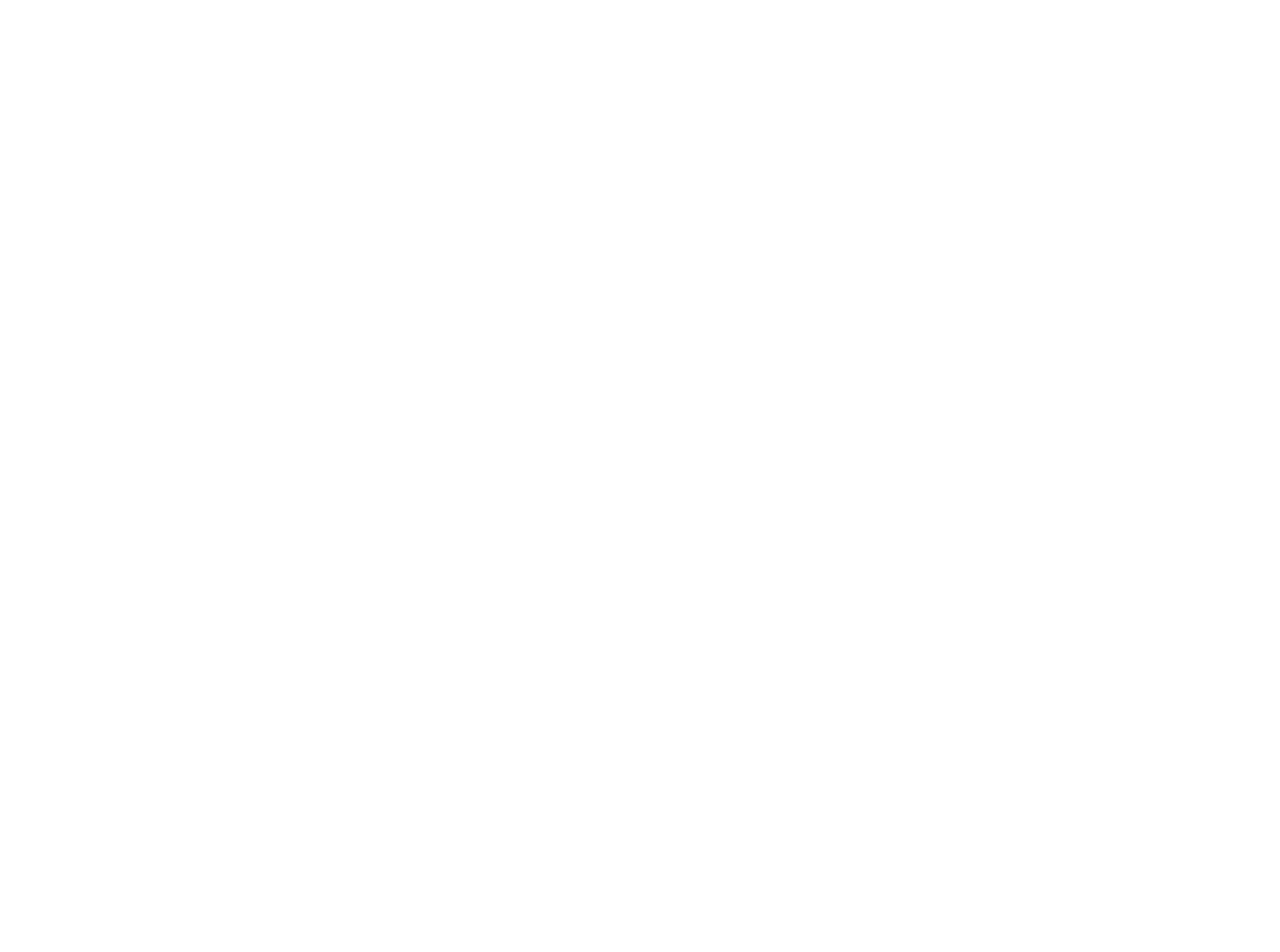
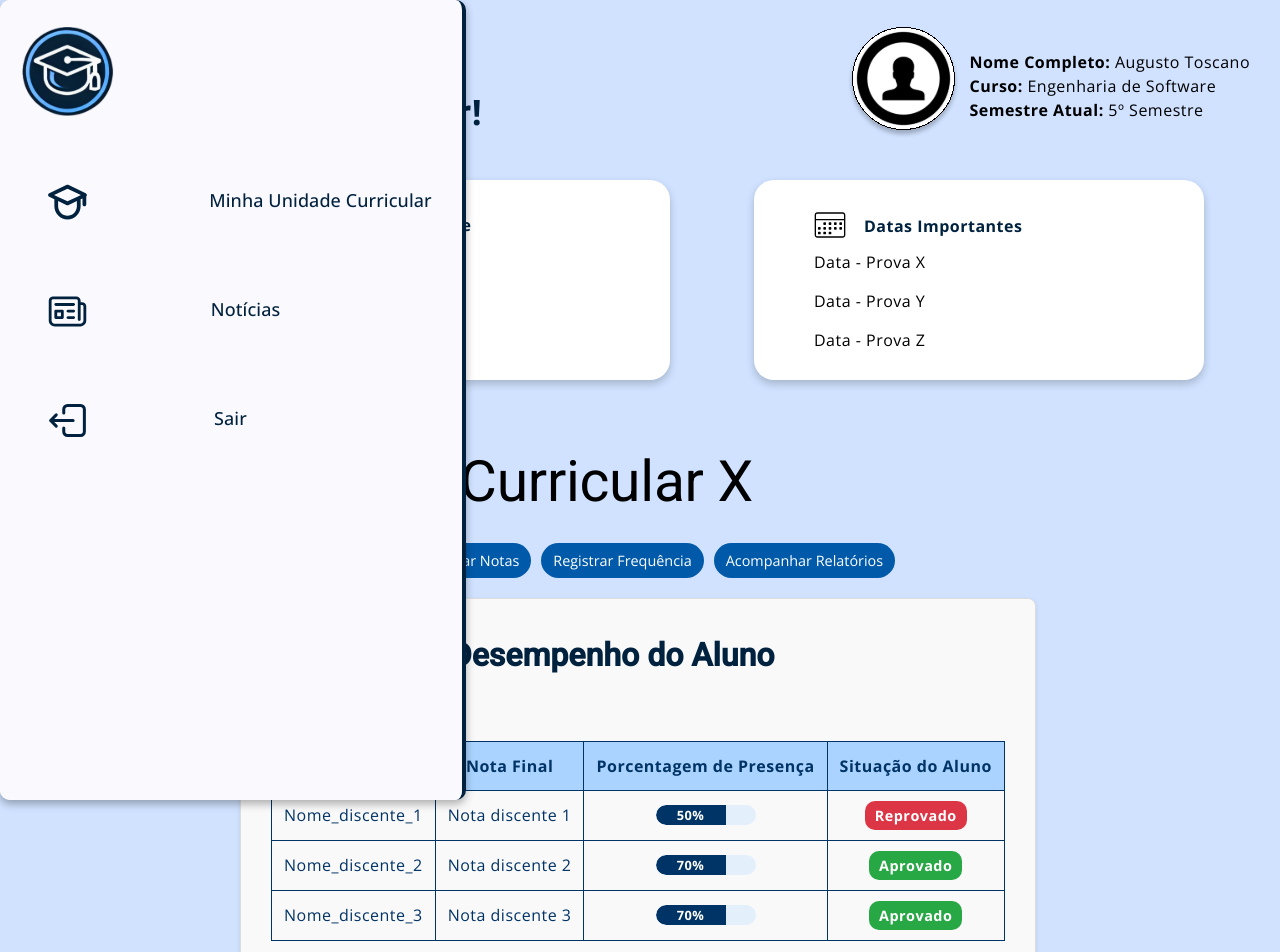
Before and after one commit to anafsantiago/Sistema-Academico-Front-End, an Angular app: page /prof-relatorios in a window 1280 px wide. Before the commit this address led to /. Shown: the top 952 px of the page. Before the commit the page ends 800 px from the top, so only its background shows below. Built offline with nearby package versions, Linux system fonts and the light colour scheme.

Commit message:
criação da pagina de acompanhar relatorios professor

```diff
--- a/src/app/app.routes.ts
+++ b/src/app/app.routes.ts
@@ -8,6 +8,7 @@
 import {ProfConteudoComponent} from './page/prof-conteudo/prof-conteudo.component';
 import {ProfNotasComponent} from './page/prof-notas/prof-notas.component';
 import {ProfFrequenciaComponent} from './page/prof-frequencia/prof-frequencia.component';
+import {ProfRelatoriosComponent} from './page/prof-relatorios/prof-relatorios.component';
 
 export const routes: Routes = [
   {path: '', redirectTo: 'login', pathMatch: 'full'},
@@ -19,5 +20,6 @@
   {path: 'home-professor', component: HomeProfessorComponent},
   {path: 'prof-conteudo', component: ProfConteudoComponent},
   {path: 'prof-notas', component: ProfNotasComponent},
-  {path: 'prof-frequencia', component: ProfFrequenciaComponent}
+  {path: 'prof-frequencia', component: ProfFrequenciaComponent},
+  {path: 'prof-relatorios', component: ProfRelatoriosComponent}
 ];
--- /dev/null
+++ b/src/app/component/prof-relatorios-layout/prof-relatorios-layout.component.html
@@ -0,0 +1,63 @@
+<main>
+  <h1>Unidade Curricular X</h1>
+  <div class="btn-wrapper">
+    <button type="button" class="btn-conteudo">Registrar Conteúdo</button>
+    <button type="button" class="btn-notas">Registrar Notas</button>
+    <button type="button" class="btn-frequencia">Registrar Frequência</button>
+    <button type="button" class="btn-relatorios">Acompanhar Relatórios</button>
+  </div>
+
+  <div class="baloes">
+    <div class="balao">
+      <h2>Relatório de Desempenho do Aluno</h2>
+      <table class="performance-table">
+        <thead>
+        <tr>
+          <th>Discente</th>
+          <th>Nota Final</th>
+          <th>Porcentagem de Presença</th>
+          <th>Situação do Aluno</th>
+        </tr>
+        </thead>
+        <tbody>
+        <tr>
+          <td>Nome_discente_1</td>
+          <td>Nota discente 1</td>
+          <td>
+            <div class="progress-bar">
+              <div class="progress" style="width: 70%;">50%</div>
+            </div>
+          </td>
+          <td><span class="status reprovado">Reprovado</span></td>
+        </tr>
+        <!-- Repita para outros discentes -->
+        </tbody>
+        <tbody>
+        <tr>
+          <td>Nome_discente_2</td>
+          <td>Nota discente 2</td>
+          <td>
+            <div class="progress-bar">
+              <div class="progress" style="width: 70%;">70%</div>
+            </div>
+          </td>
+          <td><span class="status aprovado">Aprovado</span></td>
+        </tr>
+        </tbody>
+        <tbody>
+        <tr>
+          <td>Nome_discente_3</td>
+          <td>Nota discente 3</td>
+          <td>
+            <div class="progress-bar">
+              <div class="progress" style="width: 70%;">70%</div>
+            </div>
+          </td>
+          <td><span class="status aprovado">Aprovado</span></td>
+        </tr>
+        </tbody>
+      </table>
+
+    </div>
+  </div>
+</main>
--- /dev/null
+++ b/src/app/component/prof-relatorios-layout/prof-relatorios-layout.component.scss
@@ -0,0 +1,170 @@
+@import "../../../estilo/cores.scss";
+
+main {
+  display: flex;
+  flex-direction: column;
+  align-items: flex-start;
+  background-color: $blue-bg;
+  margin-left: 200px;
+  padding: 20px;
+}
+
+h2 {
+  font-size: 2em;
+  font-weight: bold;
+  color: $secondary-color;
+  margin-bottom: 20px;
+}
+
+.baloes {
+  display: flex;
+  gap: 50px;
+  justify-content: center;
+
+  .balao {
+    width: 100%; /* Ajuste para ocupar a largura máxima */
+    max-width: 1200px; /* Definindo um limite de largura */
+    padding: 30px;
+    border: 1px solid #ddd;
+    border-radius: 8px;
+    background-color: #f9f9f9;
+    box-shadow: 0 2px 4px rgba(0, 0, 0, 0.1);
+    display: flex;
+    flex-direction: column;
+    gap: 20px;
+
+    .performance-table {
+      width: 100%;
+      border-collapse: collapse;
+      text-align: left;
+      margin-top: 20px;
+
+      th, td {
+        padding: 12px;
+        border: 1px solid #003366; /* Linha vertical e horizontal */
+        text-align: center;
+      }
+
+      th {
+        background-color: #aad4ff;
+        color: #003366;
+        font-weight: bold;
+      }
+
+      td {
+        color: #003366;
+      }
+    }
+
+    .progress-bar {
+      position: relative;
+      width: 100px;
+      height: 20px; /* Aumenta a altura da barra de progresso */
+      background-color: #e4effc;
+      border-radius: 10px; /* Arredonda mais as bordas */
+      margin: 0 auto;
+      overflow: hidden;
+
+      .progress {
+        height: 100%;
+        background-color: #003366;
+        border-radius: 10px 0 0 10px;
+        display: flex;
+        align-items: center;
+        justify-content: center;
+        color: white; /* Cor do texto dentro da barra */
+        font-size: 0.8em;
+        font-weight: bold;
+      }
+    }
+
+    .status {
+      padding: 5px 10px;
+      border-radius: 10px;
+      color: white;
+      font-weight: bold;
+      font-size: 0.9em;
+
+      &.aprovado {
+        background-color: #28a745;
+      }
+
+      &.reprovado {
+        background-color: #dc3545;
+      }
+    }
+
+    .btn-wrapper {
+      display: flex;
+      gap: 10px;
+      margin-bottom: 20px;
+    }
+
+    button {
+      padding: 10px 20px;
+      border: none;
+      border-radius: 20px;
+      font-size: 1em;
+      cursor: pointer;
+      color: white;
+      background-color: #003366;
+      transition: background-color 0.3s;
+
+      &:hover {
+        background-color: #001f4d;
+      }
+    }
+  }
+}
+
+.btn-wrapper {
+  display: flex;
+  gap: 10px;
+  margin-bottom: 20px;
+}
+
+.btn-conteudo,
+.btn-notas {
+  padding: 8px 12px;
+  border: none;
+  border-radius: 20px;
+  cursor: pointer;
+  font-size: 0.9em;
+  transition: opacity 0.3s ease;
+
+  &:hover {
+    opacity: 0.9;
+  }
+}
+
+.btn-conteudo {
+  background-color: $primary-color;
+  color: white;
+}
+
+.btn-notas {
+  background-color: $primary-color;
+  color: white;
+}
+
+.btn-relatorios {
+  background-color: $primary-color;
+  color: white;
+  padding: 8px 12px;
+  border: none;
+  border-radius: 20px;
+  cursor: pointer;
+  font-size: 0.9em;
+  transition: opacity 0.3s ease;
+}
+
+.btn-frequencia {
+  background-color: $primary-color;
+  color: white;
+  padding: 8px 12px;
+  border: none;
+  border-radius: 20px;
+  cursor: pointer;
+  font-size: 0.9em;
+  transition: opacity 0.3s ease;
+}
--- /dev/null
+++ b/src/app/page/prof-relatorios/prof-relatorios.component.html
@@ -0,0 +1,7 @@
+<main>
+  <app-toolbar class="toolbar-overlay"></app-toolbar>
+  <app-user-options class="user-options-overlay"></app-user-options>
+  <p class = "text">Olá, Professor!</p>
+  <app-horario-data class="baloes"></app-horario-data>
+  <app-prof-relatorios-layout></app-prof-relatorios-layout>
+</main>
--- /dev/null
+++ b/src/app/page/prof-relatorios/prof-relatorios.component.scss
@@ -0,0 +1,40 @@
+@import "../../../estilo/cores.scss";
+.toolbar-overlay {
+  position: fixed;
+  top: 0;
+  left: 0;
+}
+
+.user-options-overlay {
+  background-color: $blue-bg;
+  float: right;
+  margin-top: 30px;
+  margin-right: 10px;
+}
+
+main {
+  min-height: 100vh; // Altura total da tela, já que a toolbar é fixa
+  padding: 20px;
+  z-index: 1; /* Deve estar abaixo dos overlays */
+  background-color: $blue-bg;
+  flex-direction: column; /* Empilha os elementos verticalmente */
+
+}
+.text{
+  margin-top: 80px;
+  padding-left: 200px;
+  font-size: 35px;
+  font-weight: bolder;
+  color: $secondary-color;
+
+
+}
+.baloes{
+  display: flex;
+
+
+}
+
+.app-minhas-uc-aluno{
+  width: 100%;
+}
```
Also changed, not shown: src/app/component/prof-relatorios-layout/prof-relatorios-layout.component.ts (added, +12 -0 lines), src/app/page/prof-relatorios/prof-relatorios.component.ts (added, +23 -0 lines), 2 other files (tests, documents, lock files or other folders).
